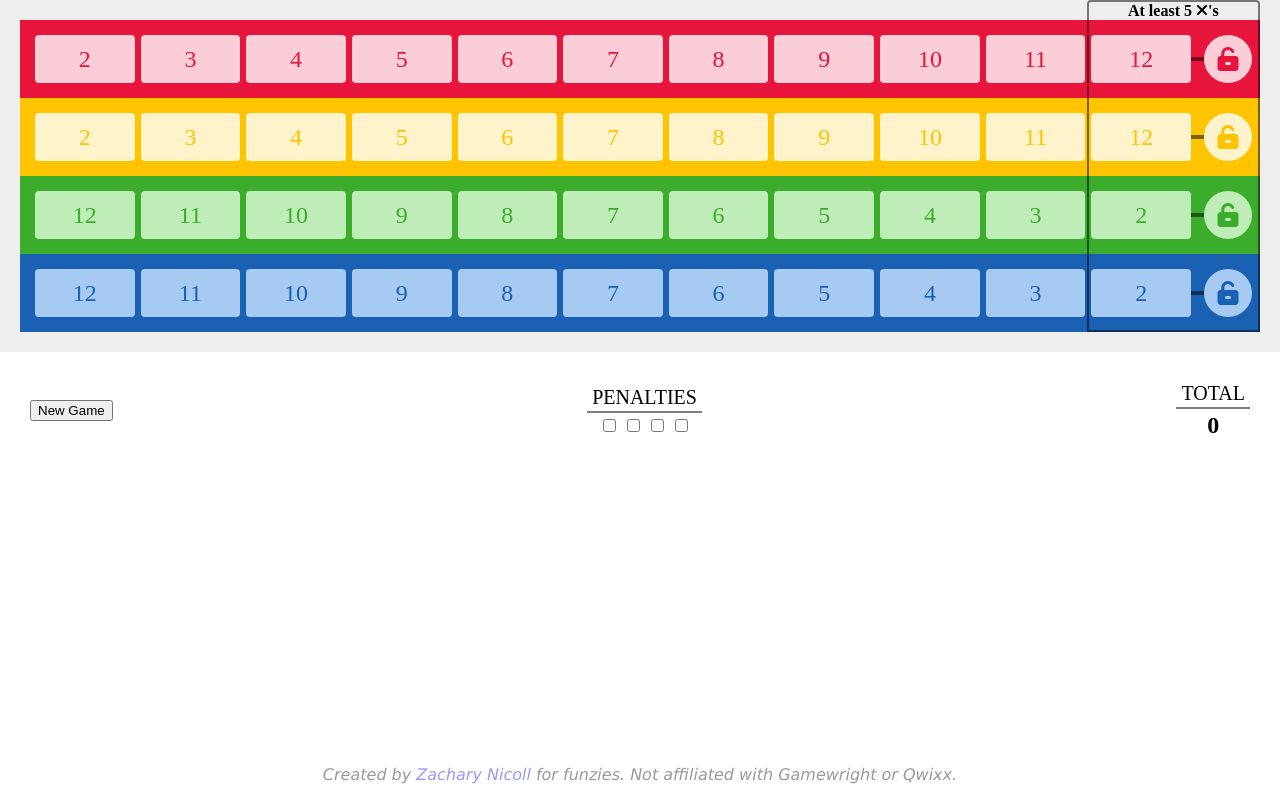
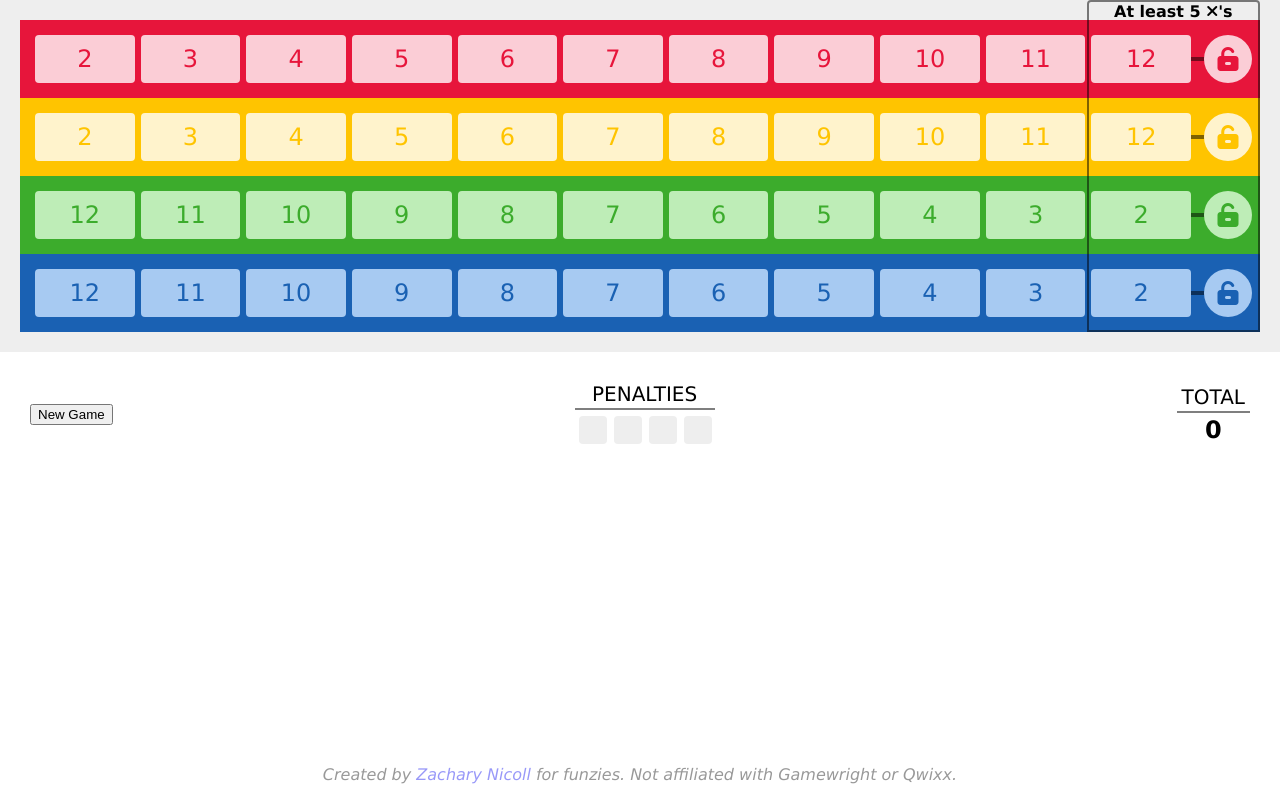
Before and after one commit to Turtleguyy/quixx, a plain HTML site: page index.html in a window 1280 px wide. Drawn offline with nearby package versions, Linux system fonts and the light colour scheme.

Commit message:
Added fonts/improved strike box appearance

```diff
--- a/style.css
+++ b/style.css
@@ -6,6 +6,7 @@ body {
     min-height: 100dvh;
     display: flex;
     flex-direction: column;
+    font-family: Avenir, Verdana, 'Helvetica Neue', sans-serif;
 }
 
 h2 {
@@ -172,6 +173,36 @@ h3 {
     width: 100vw;
 }
 
+.strikes {
+    display: grid;
+    grid-template-columns: 1fr 1fr 1fr 1fr;
+}
+
+.strikes h3 {
+    grid-column-start: 1;
+    grid-column-end: 5;
+    grid-row-start: 1;
+    grid-row-end: 2;
+}
+
+.strikes input {
+    appearance: none;
+    width: 2.1em;
+    height: 2.1em;
+    background-color: #eee;
+    border-radius: 4px;
+}
+
+.strikes input:checked::before {
+    content: "×";
+    font-size: 2em;
+    font-weight: bold;
+    position: relative;
+    left: 22%;
+    width: 1em;
+    height: 1em;
+}
+
 .scoring {
     padding: 30px;
     display: flex;
```
